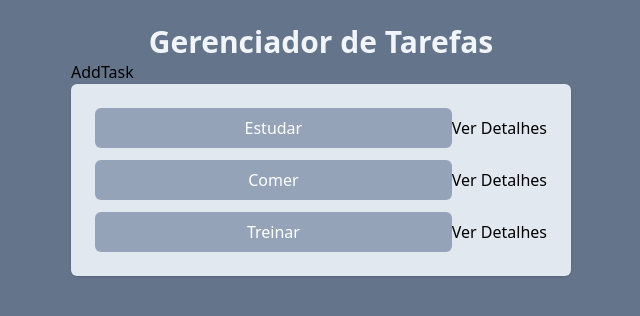
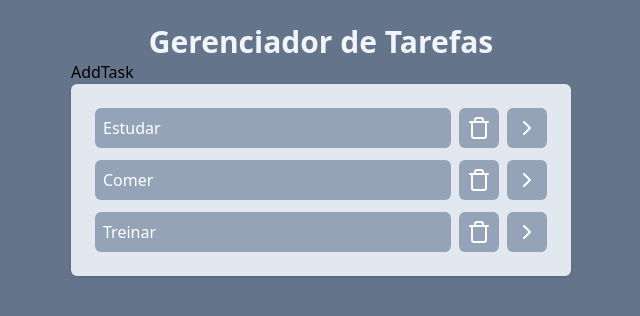
Before and after one commit to zTiagok/reactjs.fullstack_club_lesson, a React (Vite) app: page / in a window 1280 px wide. Shown: the top 316 px of the page, without its empty margins (319-959 px from the left). Built offline with nearby package versions, Linux system fonts and the light colour scheme.

Commit message:
feat: Adding complete and delete functions to tasks

```diff
--- a/package.json
+++ b/package.json
@@ -10,6 +10,7 @@
     "preview": "vite preview"
   },
   "dependencies": {
+    "lucide-react": "^0.435.0",
     "react": "^18.3.1",
     "react-dom": "^18.3.1"
   },
--- a/src/App.tsx
+++ b/src/App.tsx
@@ -3,11 +3,29 @@ import AddTask from "./components/AddTask";
 import Tasks from "./components/Tasks";
 
 const App = () => {
-  const [tasks, _setTasks] = useState([
+  const [tasks, setTasks] = useState([
     { id: 1, title: "Estudar", description: "Teste", isCompleted: false },
     { id: 2, title: "Comer", description: "Teste", isCompleted: false },
     { id: 3, title: "Treinar", description: "Teste", isCompleted: false },
   ]);
+
+  const onTaskClick = (taskId: number) => {
+    const updatedTasks = tasks.map((task) => {
+      if (task.id === taskId) {
+        return { ...task, isCompleted: !task.isCompleted };
+      }
+
+      return task;
+    });
+
+    setTasks(updatedTasks);
+  };
+
+  const onDeleteClick = (taskId: number) => {
+    const updatedTasks = tasks.filter((task) => task.id !== taskId);
+
+    setTasks(updatedTasks);
+  };
 
   return (
     <div className="h-screen w-screen bg-slate-500 flex justify-center p-6">
@@ -17,7 +35,11 @@ const App = () => {
         </h1>
 
         <AddTask />
-        <Tasks tasks={tasks} />
+        <Tasks
+          tasks={tasks}
+          onTaskClick={onTaskClick}
+          onDeleteClick={onDeleteClick}
+        />
       </div>
     </div>
   );
--- a/src/components/Tasks.tsx
+++ b/src/components/Tasks.tsx
@@ -1,12 +1,28 @@
-const Tasks = ({ tasks }: Props) => {
+import { ChevronRightIcon, TrashIcon } from "lucide-react";
+import type { TypeTasks } from "../types";
+
+const Tasks = ({ tasks, onTaskClick, onDeleteClick }: Props) => {
   return (
     <ul className="space-y-3 p-6 bg-slate-200 rounded-md shadow">
       {tasks.map((task) => (
-        <li className="flex" key={"Task-" + task.id}>
-          <button className="bg-slate-400 flex-1 text-white p-2 rounded-md">
+        <li
+          className="flex *:bg-slate-400 *:text-white *:p-2 gap-2 *:rounded-md"
+          key={"Task-" + task.id}
+        >
+          <button
+            className={`flex-1 text-start ${task.isCompleted && "line-through"}`}
+            onClick={() => onTaskClick(task.id)}
+          >
             {task.title}
           </button>
-          <button>Ver Detalhes</button>
+
+          <button onClick={() => onDeleteClick(task.id)}>
+            <TrashIcon />
+          </button>
+
+          <button>
+            <ChevronRightIcon />
+          </button>
         </li>
       ))}
     </ul>
@@ -15,13 +31,8 @@ const Tasks = ({ tasks }: Props) => {
 
 interface Props {
   tasks: TypeTasks[];
+  onTaskClick: Function;
+  onDeleteClick: Function;
 }
 
-type TypeTasks = {
-  id: number;
-  title: string;
-  description: string;
-  isCompleted: boolean;
-};
-
 export default Tasks;
--- /dev/null
+++ b/src/types/index.ts
@@ -0,0 +1 @@
+export type { TypeTasks } from "./task";
--- /dev/null
+++ b/src/types/task.ts
@@ -0,0 +1,6 @@
+export type TypeTasks = {
+  id: number;
+  title: string;
+  description: string;
+  isCompleted: boolean;
+};
```
Also changed, not shown: 1 other file (tests, documents, lock files or other folders).
